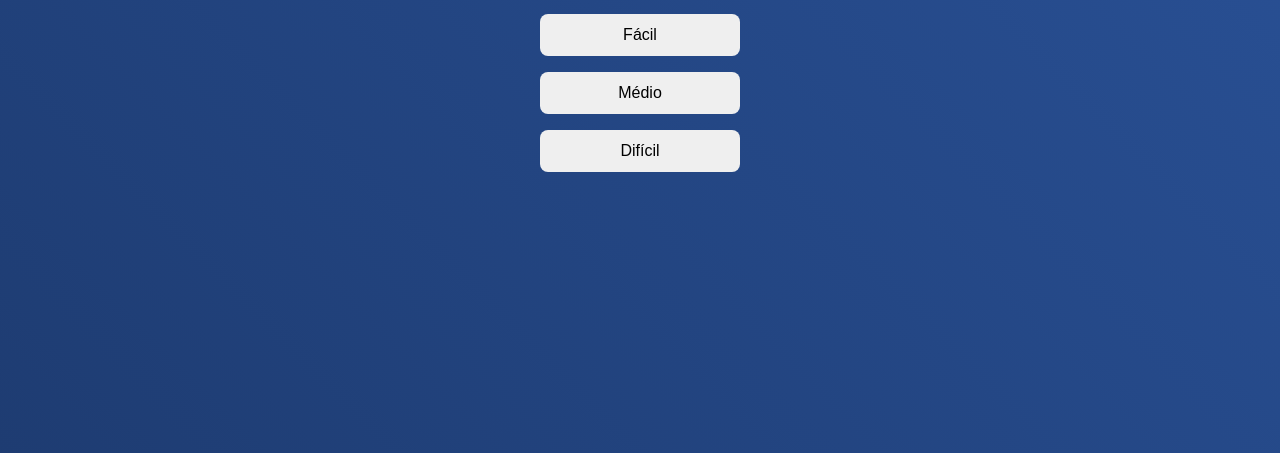
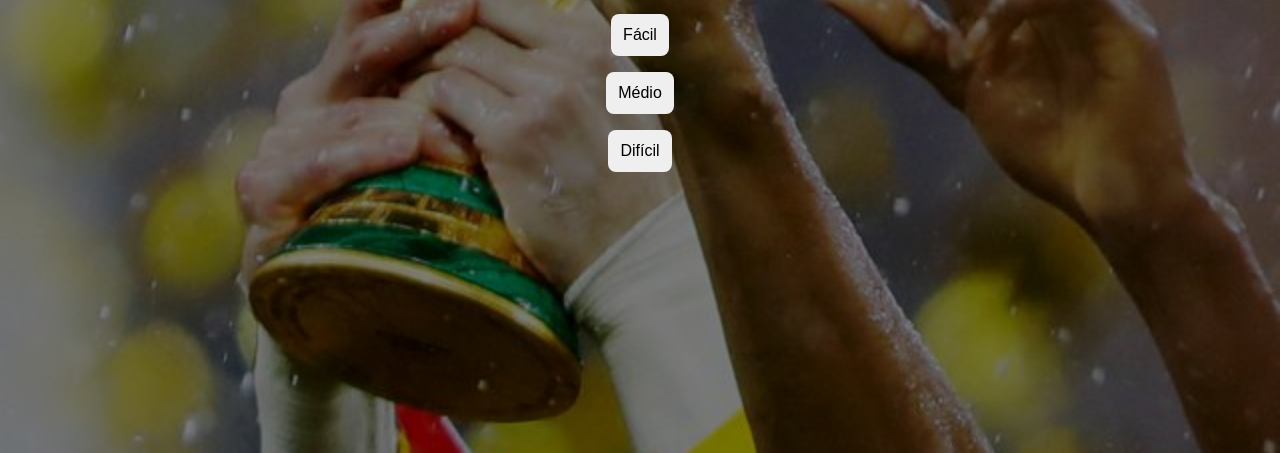
Before and after one commit to Constantineeu/memoriraf, a plain HTML site: page index.html in a window 1280 px wide. Shown: the part 347-800 px from the top of the page. Drawn offline with Linux system fonts and the light colour scheme.

Commit message:
Revamp styles for initial and game screens
Updated background images for initial and game screens, added overlay effects, and adjusted styles for buttons and timer.

```diff
--- a/index.html
+++ b/index.html
@@ -15,15 +15,38 @@ body {
 /* TELA INICIAL */
 #inicio {
     height: 100vh;
-    background: linear-gradient(45deg, #1e3c72, #2a5298);
+    background: url("img/fundo-login.jpg") no-repeat center/cover;
     display: flex;
     flex-direction: column;
     justify-content: center;
     align-items: center;
+    position: relative;
 }
 
-#inicio button {
-    width: 200px;
+/* TELA DO JOGO */
+#jogo {
+    display: none;
+    min-height: 100vh;
+    background: url("img/fundo-jogo.jpg") no-repeat center/cover;
+    position: relative;
+}
+
+/* ESCURECER FUNDO */
+#inicio::before,
+#jogo::before {
+    content: "";
+    position: absolute;
+    width: 100%;
+    height: 100%;
+    background: rgba(0,0,0,0.5);
+    top: 0;
+    left: 0;
+}
+
+/* GARANTE QUE O CONTEÚDO FIQUE NA FRENTE */
+#inicio *, #jogo * {
+    position: relative;
+    z-index: 1;
 }
 
 /* BOTÕES */
@@ -36,20 +59,13 @@ button {
     border: none;
 }
 
-/* TELA DO JOGO */
-#jogo {
-    display: none;
-    min-height: 100vh;
-    background: linear-gradient(45deg, #000000, #434343);
-}
-
 /* CRONÔMETRO */
 #tempo {
     position: absolute;
     top: 10px;
     right: 20px;
     font-size: 20px;
-    background: rgba(0,0,0,0.6);
+    background: rgba(0,0,0,0.7);
     padding: 10px;
     border-radius: 8px;
 }
@@ -85,6 +101,7 @@ button {
     display: none;
     height: 100vh;
     background: linear-gradient(45deg, #141e30, #243b55);
+    display: none;
     flex-direction: column;
     justify-content: center;
     align-items: center;
```
